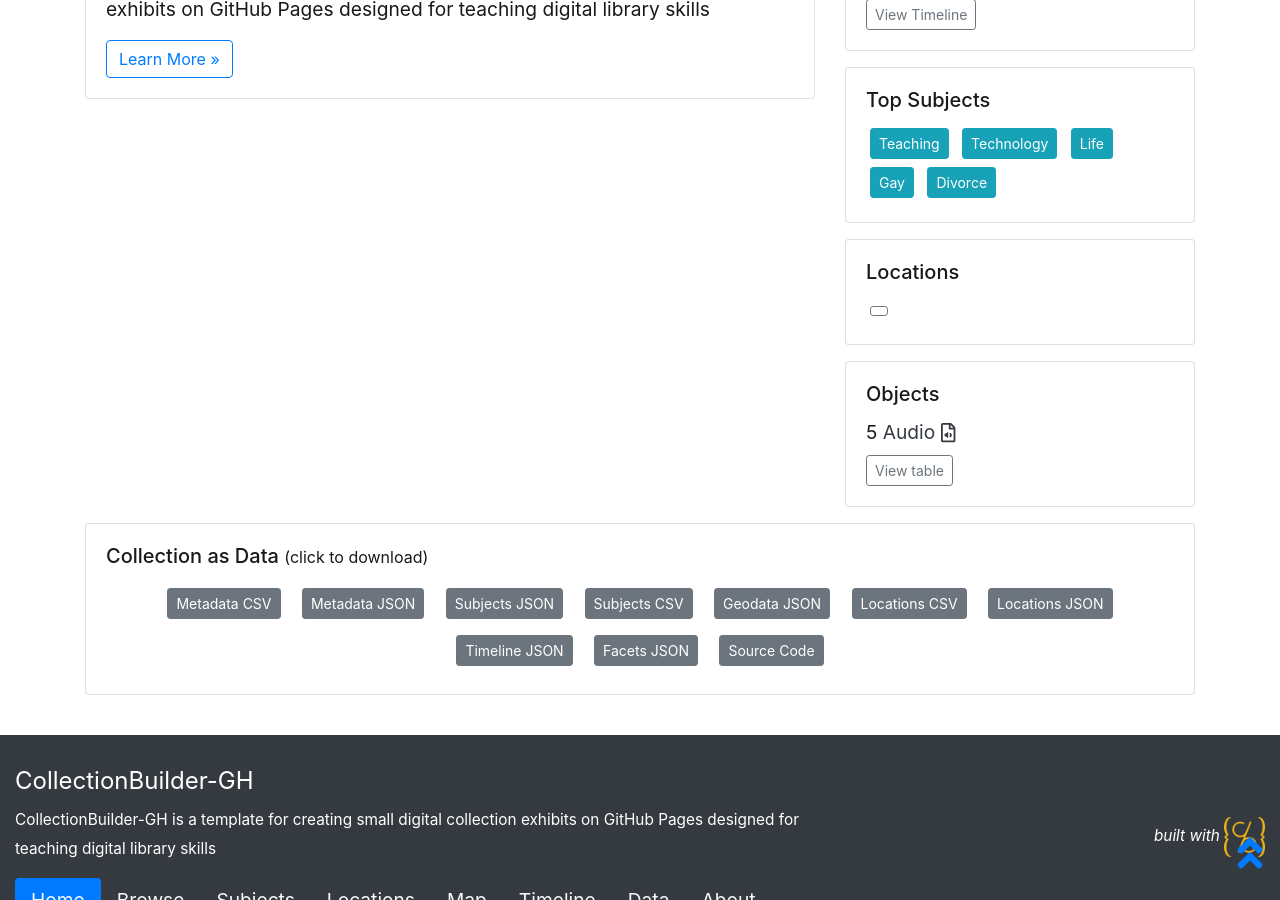
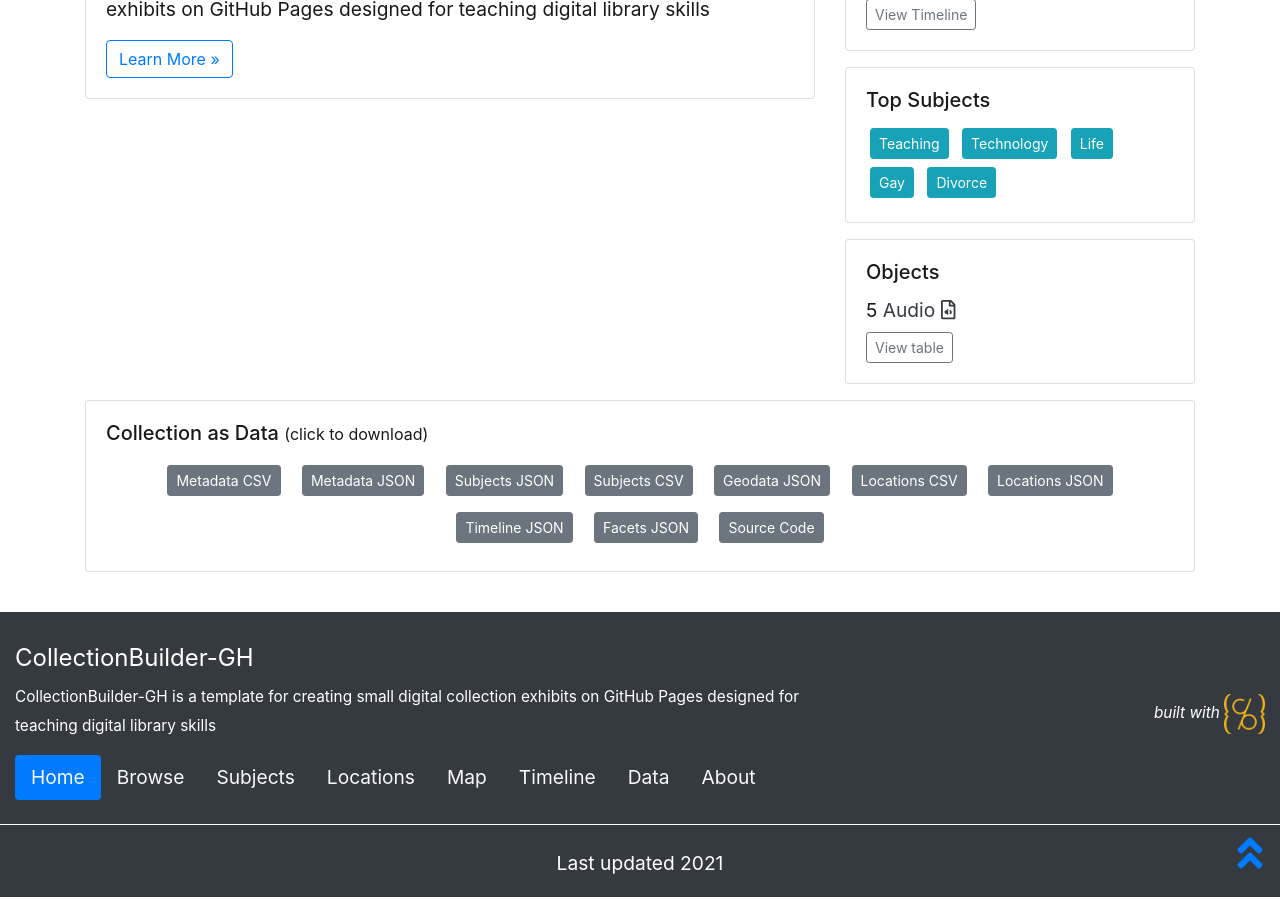
Before and after one commit to EtownHighLibrary/story_corp_test, a Jekyll site: the page built from index.md, in a window 1280 px wide and 900 px high, scrolled down 516 px. Built offline with Jekyll 4.4.1, drawn with Linux system fonts in a browser that asks for light colours.

Commit message:
Update home-infographic.html

```diff
--- a/_layouts/home-infographic.html
+++ b/_layouts/home-infographic.html
@@ -15,7 +15,7 @@
 
     {% include index/featured-terms.html field="subject" title="Top Subjects" btn-color="info" %}
 
-    {% include index/featured-terms.html field="location" title="Locations" btn-color="outline-secondary" %}
+   <!-- {% include index/featured-terms.html field="location" title="Locations" btn-color="outline-secondary" %} -->
 
     {% include index/objects.html %}
 
```
